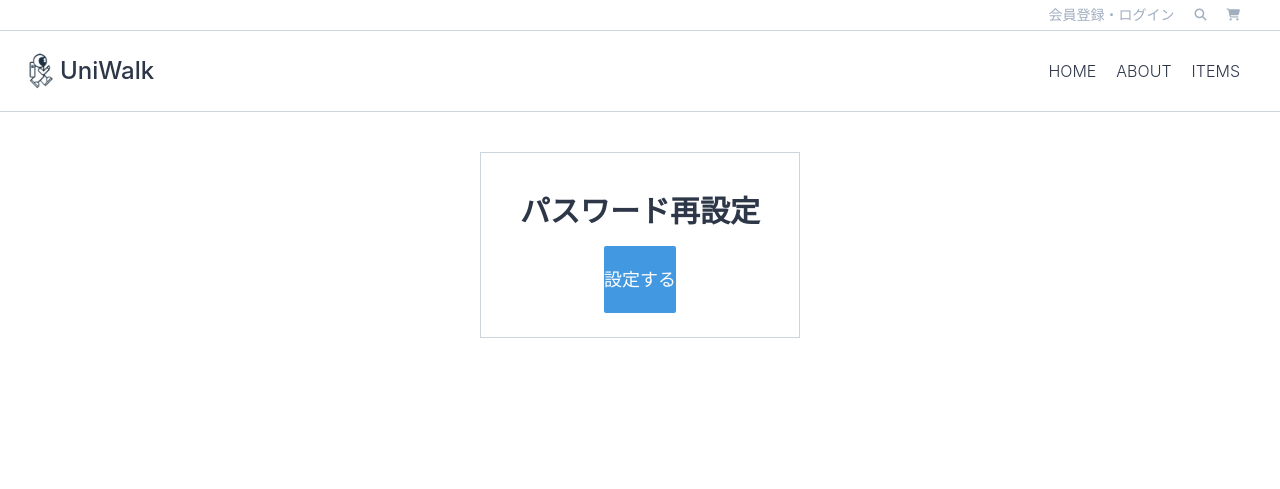
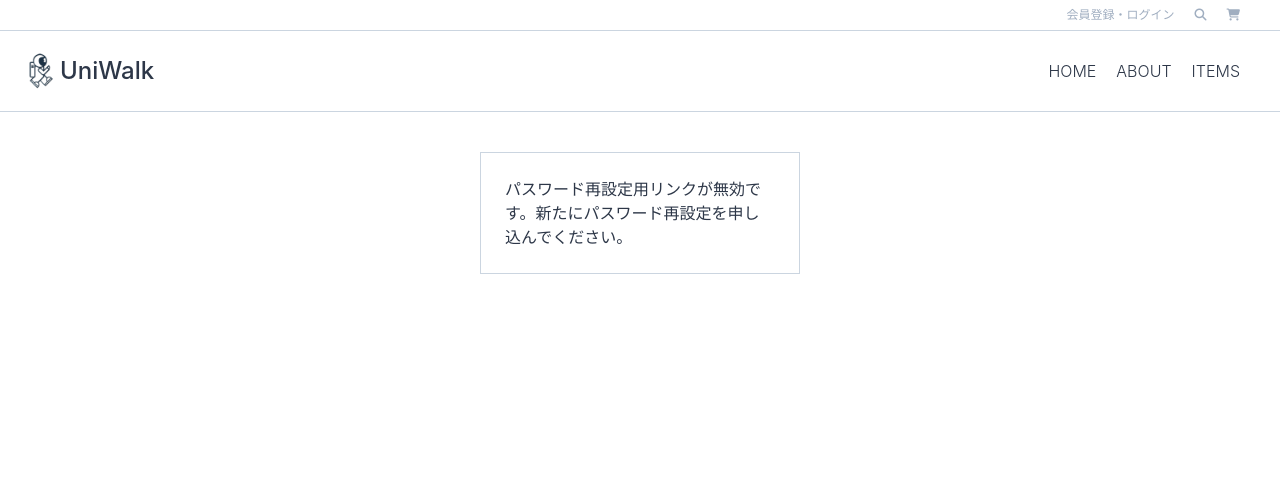
Before and after one commit to yun-mh/uniwalk, a Django app: page /users/reset/1/1/ in a window 1280 px wide. Shown: the top 489 px of the page. Run offline with Django 3.2, Linux system fonts and the light colour scheme; some libraries are stand-ins or nearby versions.

Commit message:
Fix some bugs

```diff
--- a/config/settings.py
+++ b/config/settings.py
@@ -85,6 +85,7 @@ TEMPLATES = [
 
 WSGI_APPLICATION = "config.wsgi.application"
 
+CSRF_COOKIE_SECURE = False
 
 # Database
 # https://docs.djangoproject.com/en/2.2/ref/settings/#databases
--- a/templates/partials/nav.html
+++ b/templates/partials/nav.html
@@ -1,44 +1,36 @@
-{% load static %}
-<nav
-  class="flex fixed w-full items-center justify-between flex-wrap bg-white h-28"
->
+{% load static i18n %}
+<nav class="flex fixed w-full items-center justify-between flex-wrap bg-white h-28">
     <div class="flex w-full border-b border-gray-400 h-8 px-3">
-    <div
-        class="w-full block flex-grow lg:flex lg:items-center lg:justify-end lg:w-auto lg:flex-grow px-2"
-    >
+        <div class="w-full block flex-grow lg:flex lg:items-center lg:justify-end lg:w-auto lg:flex-grow px-2">
             {% if user.is_authenticated %}
-        <span
-        class="block lg:inline-block lg:mt-0 text-gray-500 mr-5 cursor-pointer"
-        >
+            <span class="block lg:inline-block lg:mt-0 text-gray-500 mr-5 cursor-pointer">
                 <div class="user-btn hover:text-gray-600">
                     <i class="fas fa-user fa-xs"></i>
-                <span class="text-xs">マイアカウント</span>
+                    <span class="text-xs">{% trans 'マイアカウント' %}</span>
                 </div>
                 <div class="dropdown-content border border-gray-400 absolute bg-white w-40 text-center">
-                <a href="myorder.html" class="text-gray-800 block border-b border-gray-300 py-2 hover:text-gray-600">マイページ</a>
-                <a href="{% url 'users:logout' %}" class="text-gray-800 block py-2 hover:text-gray-600">ログアウト</a>
+                    <a href="myorder.html"
+                        class="text-gray-800 block border-b border-gray-300 py-2 hover:text-gray-600">{% trans 'マイページ' %}</a>
+                    <a href="{% url 'users:logout' %}"
+                        class="text-gray-800 block border-b border-gray-300 py-2 hover:text-gray-600">{% trans 'ログアウト' %}</a>
+                    {% if user.is_staff %}
+                    <a href="{% url 'admin:index' %}"
+                        class="text-gray-800 block py-2 hover:text-gray-600">{% trans '管理者モード' %}</a>
+                    {% endif %}
                 </div>
             </span>
 
             {% else %}
-        <a
-        href="{% url 'users:login' %}"
-        class="block text-sm lg:inline-block lg:mt-0 text-gray-500 hover:text-gray-600 mr-5"
-        >
-        会員登録・ログイン
+            <a href="{% url 'users:login' %}"
+                class="block text-xs lg:inline-block lg:mt-0 text-gray-500 hover:text-gray-600 mr-5">
+                {% trans '会員登録・ログイン' %}
             </a>
             {% endif %}
 
-        <a
-        href="mycart.html"
-        class="block lg:inline-block lg:mt-0 text-gray-500 hover:text-gray-600 mr-5"
-        >
+            <a href="mycart.html" class="block lg:inline-block lg:mt-0 text-gray-500 hover:text-gray-600 mr-5">
                 <i class="fas fa-search fa-xs"></i>
             </a>
-        <a
-        href="mycart.html"
-        class="block lg:inline-block lg:mt-0 text-gray-500 hover:text-gray-600 mr-5"
-        >
+            <a href="mycart.html" class="block lg:inline-block lg:mt-0 text-gray-500 hover:text-gray-600 mr-5">
                 <i class="fas fa-shopping-cart fa-xs"></i>
             </a>
         </div>
@@ -47,38 +39,27 @@
 
     <div class="flex w-full items-center h-20 px-5">
         <div class="flex items-center flex-shrink-0 text-black mr-6">
-        <a href="{% url 'core:home' %}" class="flex items-center"
-        ><img src="{% static 'images/logo.png' %}" class="h-10" /><span
-            class="font-medium text-2xl text-gray-800"
-            >UniWalk</span
-        ></a
-        >
+            <a href="{% url 'core:home' %}" class="flex items-center"><img src="{% static 'images/logo.png' %}"
+                    class="h-10" /><span class="font-medium text-2xl text-gray-800">UniWalk</span></a>
         </div>
 
-    <div
-        class="w-full block flex-grow lg:flex lg:items-center lg:justify-end lg:w-auto lg:flex-grow"
-    >
-        <a
-        href="{% url 'core:home' %}"
-        class="block mt-4 lg:inline-block lg:mt-0 text-gray-800 hover:text-gray-500 mr-5"
-        >
+        <div class="w-full block flex-grow lg:flex lg:items-center lg:justify-end lg:w-auto lg:flex-grow">
+            <a href="{% url 'core:home' %}"
+                class="block mt-4 lg:inline-block lg:mt-0 text-gray-800 hover:text-gray-500 mr-5">
                 HOME
             </a>
-        <a
-        href="{% url 'core:about' %}"
-        class="block mt-4 lg:inline-block lg:mt-0 text-gray-800 hover:text-gray-500 mr-5"
-        >
+            <a href="{% url 'core:about' %}"
+                class="block mt-4 lg:inline-block lg:mt-0 text-gray-800 hover:text-gray-500 mr-5">
                 ABOUT
             </a>
-        <a
-        href="product.html"
-        class="block mt-4 lg:inline-block lg:mt-0 text-gray-800 hover:text-gray-500 mr-5"
-        >
+            <a href="product.html" class="block mt-4 lg:inline-block lg:mt-0 text-gray-800 hover:text-gray-500 mr-5">
                 ITEMS
             </a>
 
-        <div class="dropdown" id="link4">
-            <span><ion-icon name="search"></ion-icon></span>
+            <div class="dropdo" id="link4">
+                <span>
+                    <ion-icon name="search"></ion-icon>
+                </span>
                 <div class="dropdown-content">
                     <a href="search_order.html">注文検索</a>
                 </div>
--- a/templates/users/password-reset-confirm.html
+++ b/templates/users/password-reset-confirm.html
@@ -7,6 +7,7 @@
 
 {% block content %}
 <div class="container lg:w-5/12 md:w-1/2 xl:w-1/4 mx-auto my-10 flex flex-col items-center border p-6 border-gray-400">
+    {% if validlink %}
     <div class="text-gray-800 font-semibold text-3xl my-3">
         {% trans 'パスワード再設定' %}
     </div>
@@ -14,6 +15,14 @@
     {% trans "設定する" as set %}
     {% include 'mixins/auth/form_auth.html' with form=form cta=set %}
 
+    {% else %}
+
+    <p>
+        {% trans "パスワード再設定用リンクが無効です。新たにパスワード再設定を申し込んでください。" %}
+    </p>
+
+    {% endif %}
+
 </div>
 {% endblock content %}
 
```
Also changed, not shown: products/urls.py (added, +8 -0 lines), db.sqlite3. Lines whose indentation alone changed are shown as unchanged.
